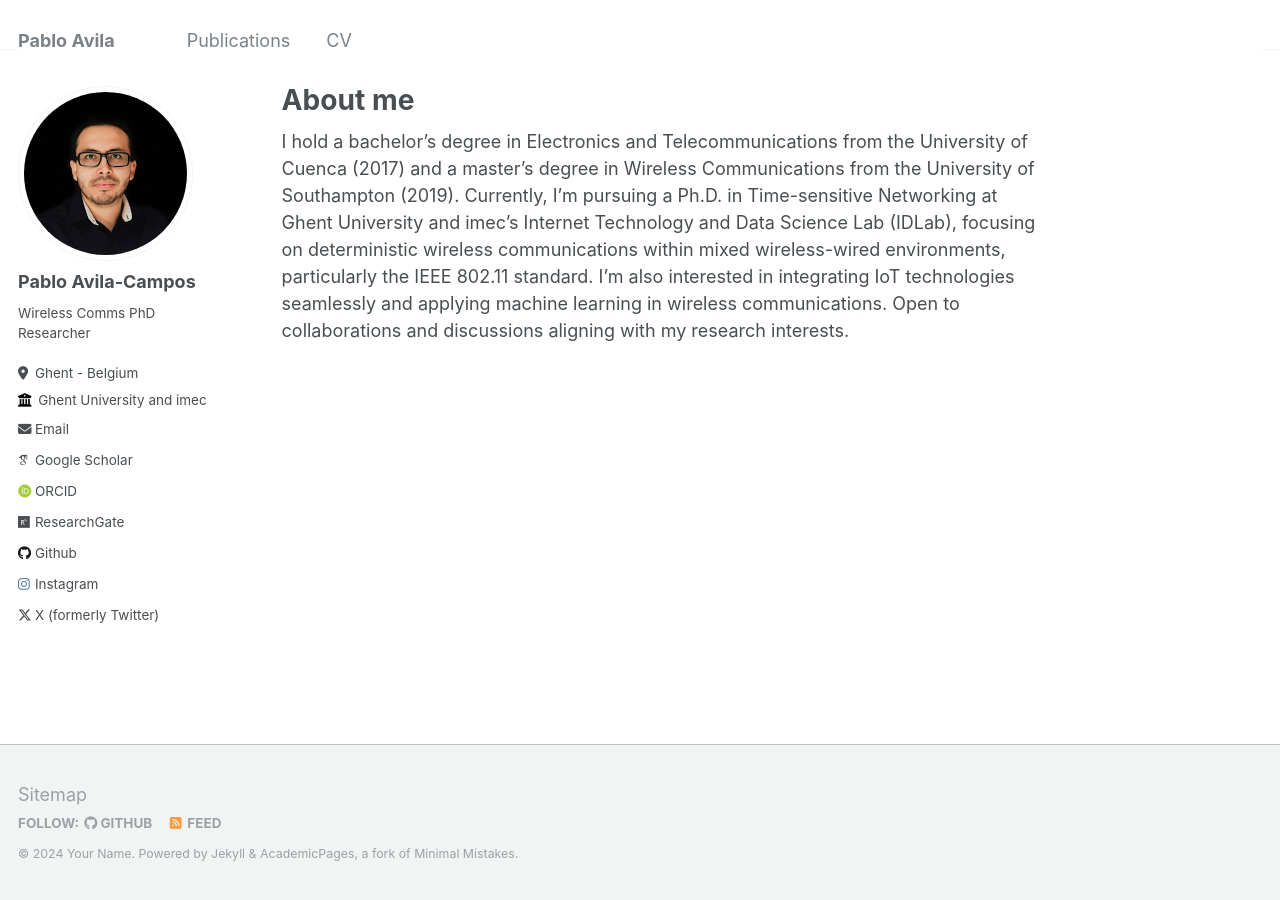
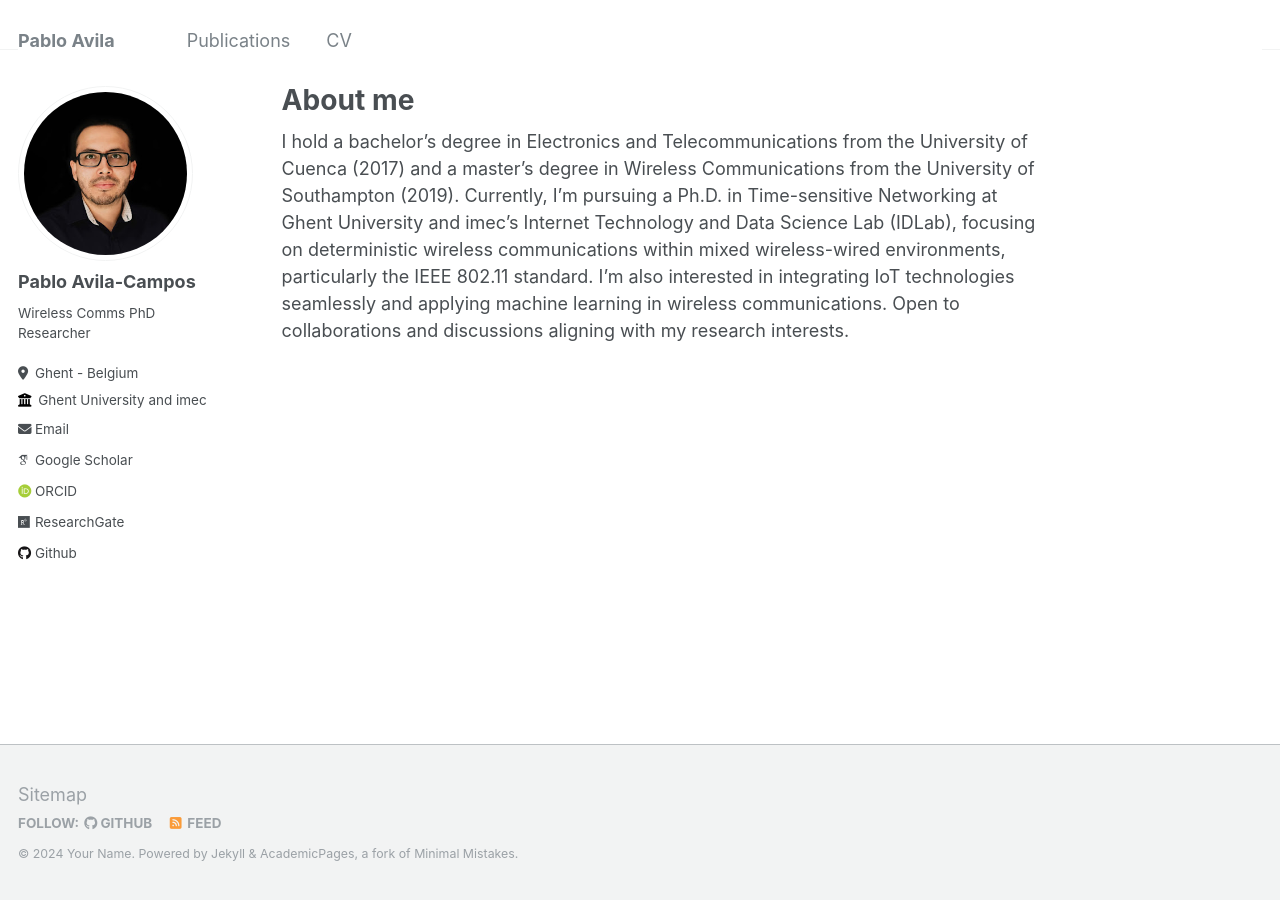
Before and after one commit to pavilac/pavilac.github.io, a Jekyll site: the page built from _pages/about.md, in a window 1280 px wide. Built offline with Jekyll 4.4.1, drawn with Linux system fonts in a browser that asks for light colours; some web fonts are replaced; part of the change alters nothing that is shown.

Commit message:
Update _config.yml

```diff
--- a/_config.yml
+++ b/_config.yml
@@ -54,7 +54,7 @@ author:
   goodreads        : # Username
   google_plus      : # Username
   keybase          : # Username
-  instagram        : "pavilacam"
+  instagram        : # Username
   lastfm           : # Username
   linkedin         : # Username
   mastodon         : # URL
@@ -64,7 +64,7 @@ author:
   steam            : # Username
   telegram         : # URL
   tumblr           : # Username
-  twitter          : "EstebanAvilaC"  # Replace this with your X / Twitter handle
+  twitter          : # Username  # Replace this with your X / Twitter handle
   vine             : # Username
   weibo            : # Username
   wikipedia        : # Username
```
